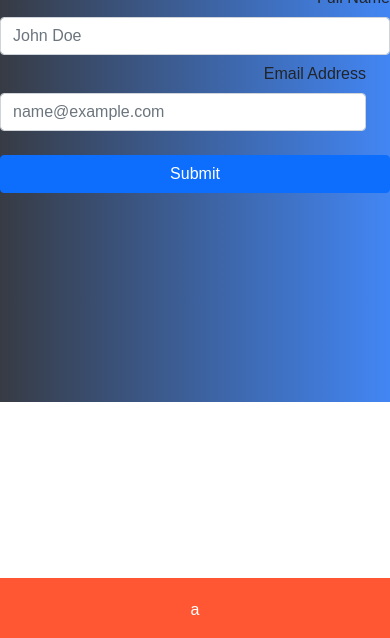
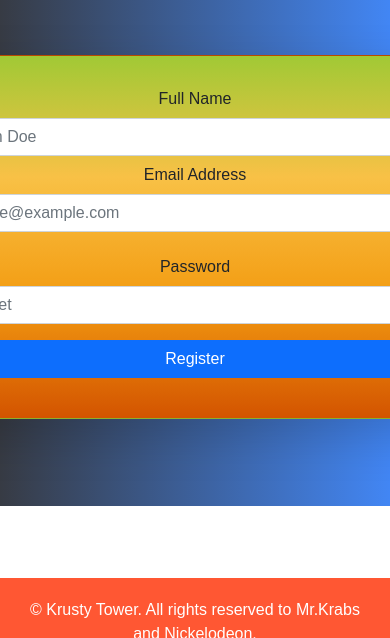
Before and after one commit to c14230256/Website-Proyek-Tekweb-Kelompok-8, a PHP site: page /pageRegister.html in a window 390 px wide; the page is wider, and only the part inside the window is pictured. Shown: the part 206-844 px from the top of that part. Run offline with PHP 8.4, Linux system fonts and the light colour scheme; some web fonts are replaced.

Commit message:
pageRegister Done missing backend php add database

```diff
--- a/pageRegister/pageRegister.html
+++ b/pageRegister/pageRegister.html
@@ -9,6 +9,20 @@
       integrity="sha384-EVSTQN3/azprG1Anm3QDgpJLIm9Nao0Yz1ztcQTwFspd3yD65VohhpuuCOmLASjC"
       crossorigin="anonymous"
     />
+    <link
+      rel="stylesheet"
+      href="https://fonts.googleapis.com/css2?family=Material+Symbols+Outlined:opsz,wght,FILL,GRAD@20..48,100..700,0..1,-50..200"
+    />
+    <link rel="preconnect" href="https://fonts.googleapis.com" />
+    <link rel="preconnect" href="https://fonts.gstatic.com" crossorigin />
+    <link
+      href="https://fonts.googleapis.com/css2?family=Open+Sans:ital,wght@0,300..800;1,300..800&display=swap"
+      rel="stylesheet"
+    />
+    <link
+      href="https://fonts.googleapis.com/css2?family=Uncial+Antiqua&display=swap"
+      rel="stylesheet"
+    />
     <link rel="stylesheet" href="pageRegisterCSS.css" />
     <title>Register Page</title>
   </head>
@@ -16,26 +30,37 @@
     <div>
       <div>
         <nav class="header">
+          <div class="header-top-1">
+            <div style="display: inline-flex; align-items: center">
+              <span class="material-symbols-outlined">call</span>
+              <span
+                style="font-family: 'SpongeBob', sans-serif; font-weight: bold">
+                334-441-8088
+              </span>
+            </div>
+          </div>
+
           <nav class="navbar navbar-expand-lg">
-            <ul class="navbar-nav align-items-center">
-              <a class="navbar-brand" href="#">
-                <img src="Image/KrustyLogo.png" class="krusty-logo" />
-              </a>
-              <li class="nav-item">
-                <a class="nav-link" href="#">Home</a>
-              </li>
-            </ul>
-          </nav>
+            <!-- logo-->
+            <a class="navbar-brand" href="#">
+              <img src="/Image/KrustyLogo.png" class="krusty-logo" />
+            </a>
+
+            <!-- Navbar links -->
+            <div class="collapse navbar-collapse" id="navbarNav">
+              <ul class="navbar-nav align-items-center">
+                <li class="nav-item">
+                  <a class="nav-link active" aria-current="page" href="/pagePreview.html">Home</a>
+                </li>
+              </ul>
         </nav>
       </div>
-      <div class="main-content" id="background">
-        <div class="row g-3 needs-validation" novalidate>
-          <form method="POST" action="addUser.php">
-            <div class="mb-4 row align-items-center">
+      <div class="main-content d-flex justify-content-center align-items-center" id="background">
+        <div class="card p-4 shadow-lg">
+          <form method="POST" action="addUser.php" class="needs-validation" novalidate>
+            <div class="mb-3" style="width: 30rem; border-radius: 10px;">
               <label for="fullname" class="col-sm-3 col-form-label text-end"
-                >Full Name</label
-              >
-              <div class="col-sm-9">
+                >Full Name</label>
                 <input
                   type="text"
                   id="fullname"
@@ -44,12 +69,9 @@
                   placeholder="John Doe"
                   required
                 />
-              </div>
-              <div class="mb-4 row align-items-center">
-                <label for="fullname" class="col-sm-3 col-form-label text-end"
-                  >Email Address</label
-                >
-                <div class="col-sm-9">
+              <div class="mb-3">
+                <label for="email" class="col-sm-3 col-form-label text-end"
+                  >Email Address</label>
                   <input
                     type="email"
                     id="email"
@@ -59,14 +81,27 @@
                     required
                   />
                 </div>
+              <div class="mb-3">
+                <label for="password" class="col-sm-3 col-form-label text-end"
+                  >Password</label>
+                  <input
+                    type="password"
+                    id="password"
+                    name="password"
+                    class="form-control"
+                    placeholder="secret"
+                    required
+                  />
               </div>
               <div class="text-center">
-                <button type="submit" class="btn btn-primary w-100">Submit</button>
+                <button type="submit" class="btn btn-primary w-100">Register</button>
               </div>
           </form>
         </div>
       </div>
-      <div class="footer">a</div>
+      <div class="footer">
+        <p>&copy; Krusty Tower. All rights reserved to Mr.Krabs and Nickelodeon.</p>
+      </div>
     </div>
   </body>
 </html>
--- a/pageRegister/pageRegisterCSS.css
+++ b/pageRegister/pageRegisterCSS.css
@@ -66,7 +66,7 @@ body {
 
 .footer {
     background-color: #FF5733;
-    position: absolute;
+    position: fixed;
     bottom: 0;
     width: 100%;
     color: white;
@@ -74,6 +74,7 @@ body {
     text-align: center;
     margin-top: 40px;
     height: 60px;
+    z-index: 1000;
     font-family: 'SpongeBob', sans-serif;
 }
 
@@ -93,76 +94,17 @@ html, body {
     flex-direction: column;
 }
 
-.form-content {
-    background-color: white;
-}
-
-
 #background {
     background-color: #373B44;
     background: linear-gradient(to right,#373B44,#4286f4);
 }
 
-.container-1 {
-    display: flex;
-    flex-direction: column;
-    align-items: center;
+.card {
+    background: linear-gradient(
+    to bottom,
+    #A1C935,
+    #F8C146,
+    #F39C12,
+    #D35400);
+    border-radius: 10px;
 }
-
-.container-2 {
-    display: flex;
-    flex-direction: column;
-    align-items: center;
-}
-
-.image-container {
-    display: flex;
-    transition: transform 0.5s ease-out;
-}
-
-.container-1-slider {
-    position: relative;
-    width: 100%;
-    overflow: hidden;
-    margin: auto;
-}
-
-.container-1-slides {
-    display: flex;
-    position: relative;
-    transition: transform 0.5s ease-in-out;
-}
-
-.container-1-slides img {
-    width: 100%;
-    height: auto;
-    max-height: 800px;
-    max-width: 400px;
-}
-
-.container-1-slide {
-    min-width: 100%;
-    transition: transform 0.5s ease-in-out;
-}
-
-#container-1-left-arrow {
-    left: 40px;
-}
-
-#container-1-right-arrow {
-    right: 40px;
-}
-
-.material-symbols-outlined {
-    font-variation-settings: "FILL" 0, "wght" 400, "GRAD" 0, "opsz" 24;
-}
-
-.material-symbols-outlined-fill {
-    font-variation-settings: "FILL" 1, "wght" 400, "GRAD" 0, "opsz" 24;
-    font-size: 2.2em;
-    color: #d4a10b;
-}
-
-.container-1-content-title {
-    font-size: 3em;
-}
```
